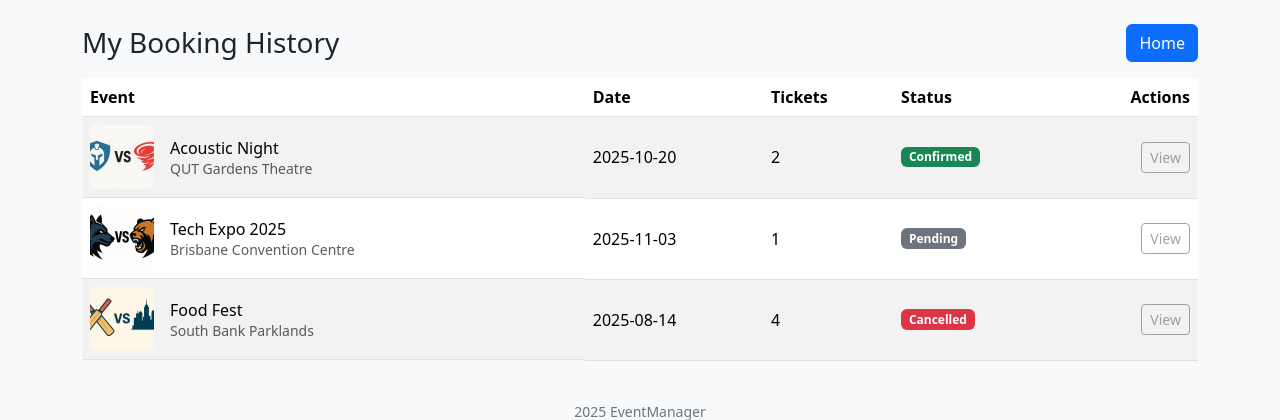
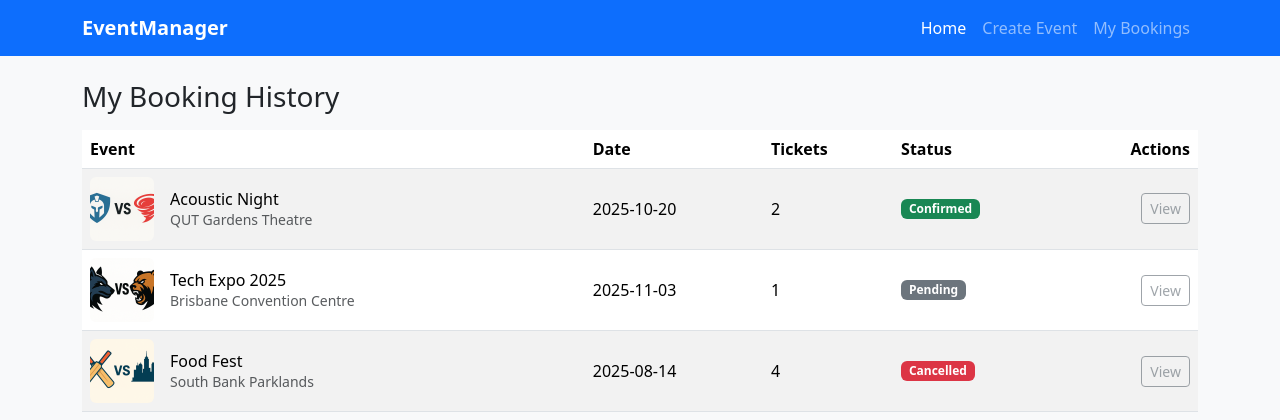
Before and after one commit to vinnie-everton/iab207-at2, a Flask app: page /history in a window 1280 px wide. Shown: the top 420 px of the page. Run offline with Flask 3, Linux system fonts and the light colour scheme; some libraries are stand-ins or nearby versions.

Commit message:
update history.html
update history

```diff
--- a/a2_starter_code/projectfile/website/templates/history.html
+++ b/a2_starter_code/projectfile/website/templates/history.html
@@ -1,10 +1,6 @@
 {% extends 'base.html' %}
 
 {% block title %}My Bookings{% endblock %}
-
-{% block header %}
-
-{% endblock %}
 
 {% block hero %}
 
@@ -15,7 +11,6 @@
 <div class="container py-4">
   <div class="d-flex align-items-center justify-content-between mb-3">
     <h1 class="h3 m-0">My Booking History</h1>
-    <a class="btn btn-primary" href="{{ url_for('main.index') }}">Home</a>
   </div>
 
   {% if bookings and bookings|length %}
```
